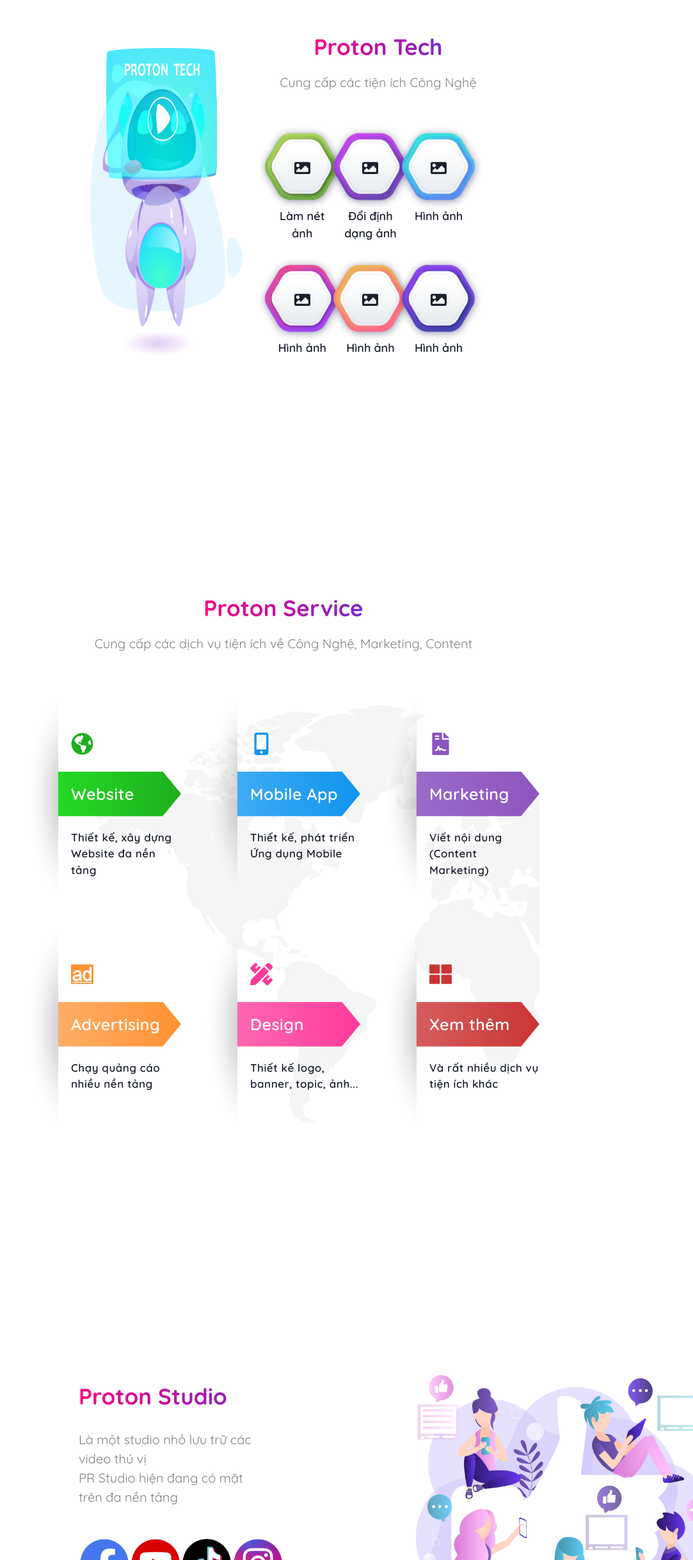
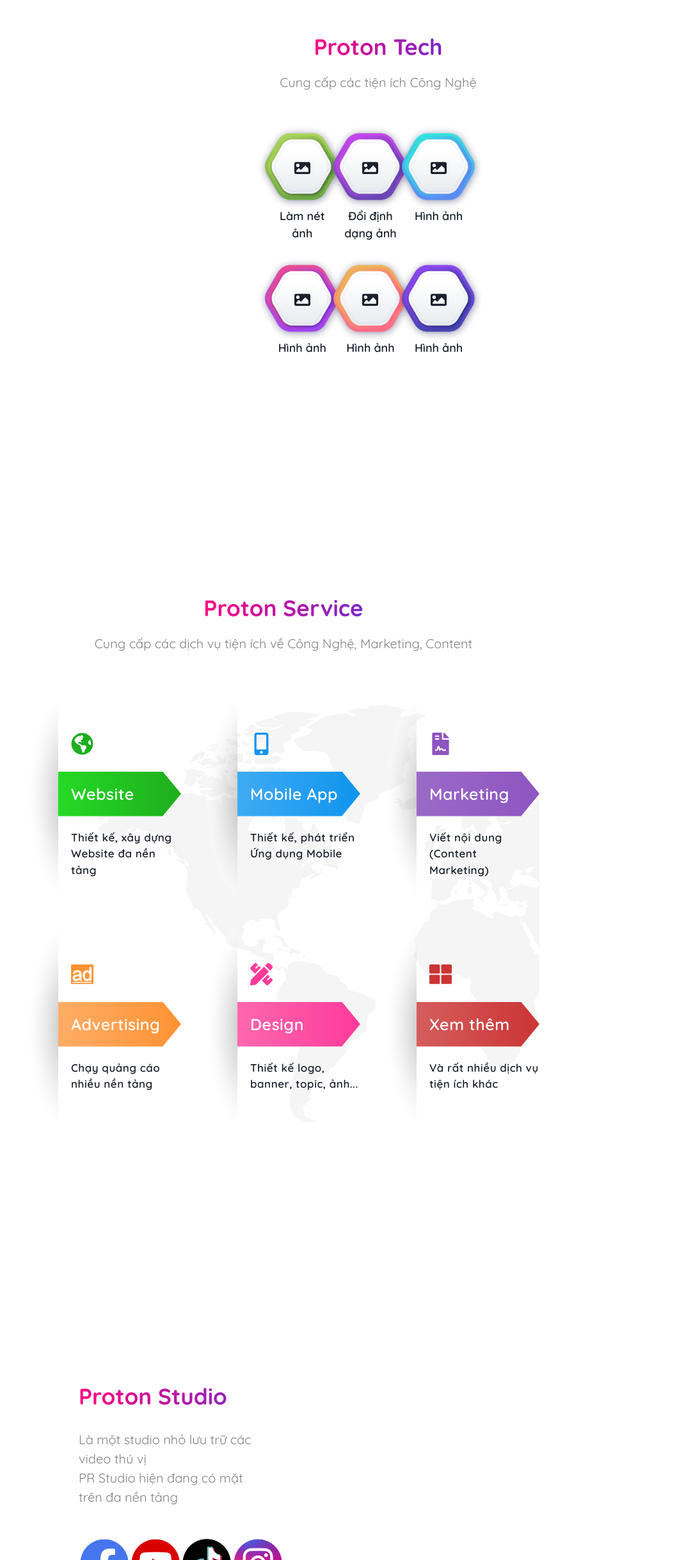
Before and after one commit to ducnguyenhong/proton-tech, a Next.js app: page / in a window 1280 px wide. Shown: the part 1108-3546 px from the top of the page at 64% size, without its empty margins (197-1280 px from the left). Built offline with nearby package versions, Linux system fonts and the light colour scheme.

Commit message:
Add hook useMediaQuery

```diff
--- a/src/app/home/subs/studio.tsx
+++ b/src/app/home/subs/studio.tsx
@@ -1,5 +1,6 @@
 'use client';
 import { ButtonGradient, Image, Section } from '@/components';
+import { useMediaQuery } from '@/utils/hooks';
 import { Box, Flex, Text } from '@chakra-ui/react';
 import Link from 'next/link';
 import { memo } from 'react';
@@ -10,6 +11,8 @@ import LogoTiktok from '../images/tiktok-studio.png';
 import LogoYoutube from '../images/youtube-studio.png';
 
 const HomeStudio: React.FC = () => {
+  const isMobile = useMediaQuery('(max-width: 576px)', true, { getInitialValueInEffect: false });
+
   const SOCIAL_DATA = [
     {
       url: 'https://www.facebook.com/prstudiovn',
@@ -60,17 +63,11 @@ const HomeStudio: React.FC = () => {
           <ButtonGradient title="Xem chi tiết" mt={16} />
         </Box>
 
-        <Flex
-          w="55%"
-          display={{ xs: 'none', lg: 'flex' }}
-          flexWrap="wrap"
-          columnGap={10}
-          direction="column"
-          align="center"
-          pl={40}
-        >
-          <Image src={ImgIntro} alt="img" w="480px" h="450px" />
-        </Flex>
+        {!isMobile && (
+          <Flex w="55%" flexWrap="wrap" columnGap={10} direction="column" align="center" pl={40}>
+            <Image src={ImgIntro} alt="img" w="480px" h="450px" />
+          </Flex>
+        )}
       </Flex>
     </Flex>
   );
--- a/src/app/home/subs/technology.tsx
+++ b/src/app/home/subs/technology.tsx
@@ -1,5 +1,6 @@
 'use client';
 import { Image, Section } from '@/components';
+import { useMediaQuery } from '@/utils/hooks';
 import { Box, Flex, Icon, Text } from '@chakra-ui/react';
 import Link from 'next/link';
 import { memo } from 'react';
@@ -13,6 +14,7 @@ import ImgTech5 from '../images/technology-5.png';
 import ImgTech6 from '../images/technology-6.png';
 
 const HomeTech: React.FC = () => {
+  const isMobile = useMediaQuery('(max-width: 576px)', true, { getInitialValueInEffect: false });
   const TECH_DATA = [
     {
       title: 'Làm nét ảnh',
@@ -54,9 +56,11 @@ const HomeTech: React.FC = () => {
 
   return (
     <Flex align="center" justifyContent="center" mt={52} gap={10} mx={{ xs: 5, lg: 80 }} py={10}>
-      <Flex w="40%" pt={8} display={{ xs: 'none', lg: 'flex' }}>
-        <Image src={ImgIntro} alt="Proton Tech" w="400px" h="480px" />
-      </Flex>
+      {!isMobile && (
+        <Flex w="40%" pt={8}>
+          <Image src={ImgIntro} alt="Proton Tech" w="400px" h="480px" />
+        </Flex>
+      )}
       <Flex w={{ xs: '100%', lg: '60%' }} direction="column">
         <Flex direction="column" align="center">
           <Section title="Proton Tech" />
--- a/src/app/layouts/footer/footer.tsx
+++ b/src/app/layouts/footer/footer.tsx
@@ -1,3 +1,4 @@
+import { useMediaQuery } from '@/utils/hooks';
 import { Box, Flex, Text } from '@chakra-ui/react';
 import { memo } from 'react';
 import AboutUs from './subs/about-us';
@@ -6,6 +7,8 @@ import FooterNews from './subs/news';
 import FooterService from './subs/service';
 
 const Footer: React.FC = () => {
+  const isMobile = useMediaQuery('(max-width: 576px)', true, { getInitialValueInEffect: false });
+
   return (
     <footer>
       <Box
@@ -21,13 +24,17 @@ const Footer: React.FC = () => {
             <FooterIntro />
           </Flex>
 
-          <Flex w={{ xs: 'full', lg: 3 / 7 }} pl={10} display={{ xs: 'none', lg: 'flex' }}>
-            <FooterNews />
-          </Flex>
+          {!isMobile && (
+            <>
+              <Flex w={{ xs: 'full', lg: 3 / 7 }} pl={10}>
+                <FooterNews />
+              </Flex>
 
-          <Flex w={{ xs: 'full', lg: 1 / 7 }} direction="column" display={{ xs: 'none', lg: 'flex' }}>
-            <FooterService />
-          </Flex>
+              <Flex w={{ xs: 'full', lg: 1 / 7 }} direction="column">
+                <FooterService />
+              </Flex>
+            </>
+          )}
 
           <Flex w={{ xs: 'full', lg: 1 / 7 }} direction="column">
             <AboutUs />
--- /dev/null
+++ b/src/utils/hooks/index.ts
@@ -0,0 +1,3 @@
+import { useMediaQuery } from './use-media-query';
+
+export { useMediaQuery };
--- /dev/null
+++ b/src/utils/hooks/use-media-query.ts
@@ -0,0 +1,57 @@
+// from https://github.com/mantinedev
+import { useEffect, useRef, useState } from 'react';
+
+export interface UseMediaQueryOptions {
+  getInitialValueInEffect: boolean;
+}
+
+type MediaQueryCallback = (event: { matches: boolean; media: string }) => void;
+
+/**
+ * Older versions of Safari (shipped withCatalina and before) do not support addEventListener on matchMedia
+ * https://stackoverflow.com/questions/56466261/matchmedia-addlistener-marked-as-deprecated-addeventlistener-equivalent
+ * */
+function attachMediaListener(query: MediaQueryList, callback: MediaQueryCallback) {
+  try {
+    query.addEventListener('change', callback);
+    return () => query.removeEventListener('change', callback);
+  } catch (e) {
+    query.addListener(callback);
+    return () => query.removeListener(callback);
+  }
+}
+
+function getInitialValue(query: string, initialValue?: boolean) {
+  if (typeof initialValue === 'boolean') {
+    return initialValue;
+  }
+
+  if (typeof window !== 'undefined' && 'matchMedia' in window) {
+    return window.matchMedia(query).matches;
+  }
+
+  return false;
+}
+
+export function useMediaQuery(
+  query: string,
+  initialValue?: boolean,
+  { getInitialValueInEffect }: UseMediaQueryOptions = {
+    getInitialValueInEffect: true
+  }
+) {
+  const [matches, setMatches] = useState(getInitialValueInEffect ? initialValue : getInitialValue(query, initialValue));
+  const queryRef = useRef<MediaQueryList>();
+
+  useEffect(() => {
+    if ('matchMedia' in window) {
+      queryRef.current = window.matchMedia(query);
+      setMatches(queryRef.current.matches);
+      return attachMediaListener(queryRef.current, (event) => setMatches(event.matches));
+    }
+
+    return undefined;
+  }, [query]);
+
+  return matches;
+}
```
Also changed, not shown: package.json (+9 -8 lines), 1 other file (tests, documents, lock files or other folders).
